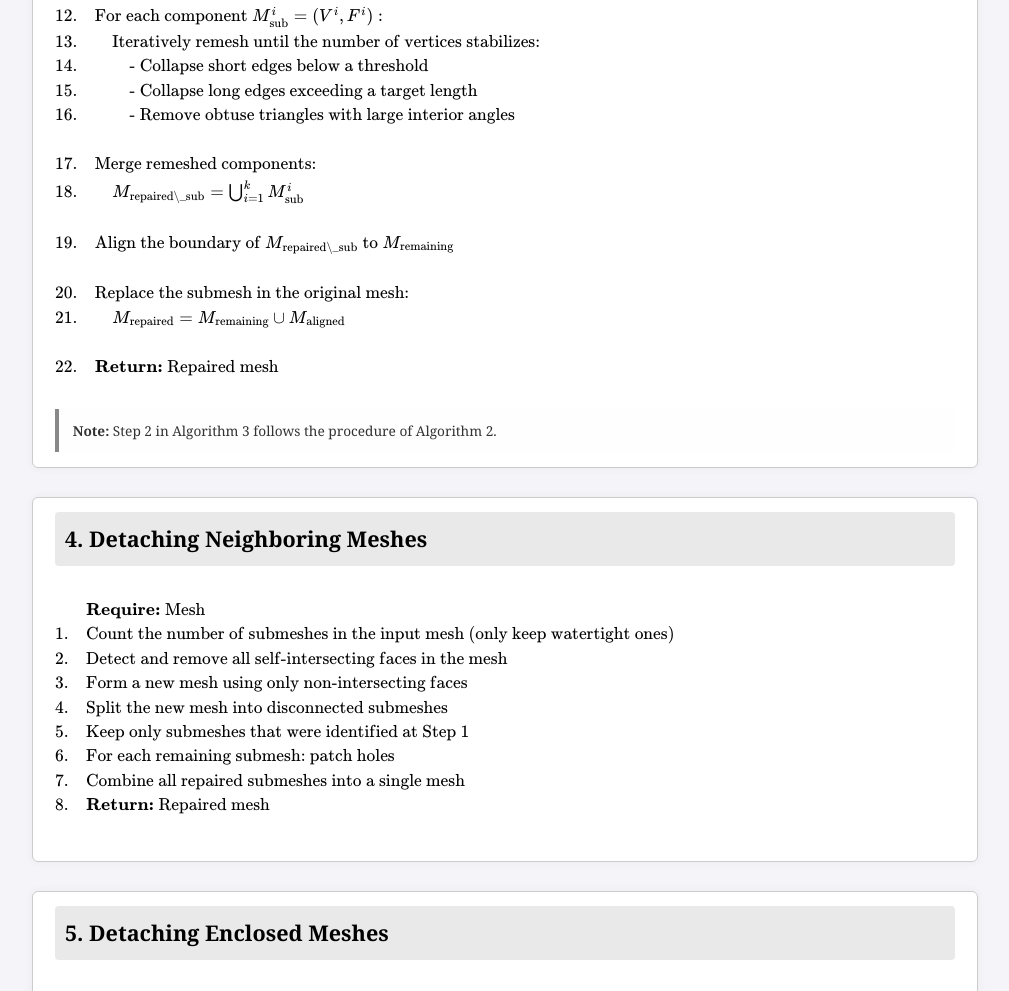
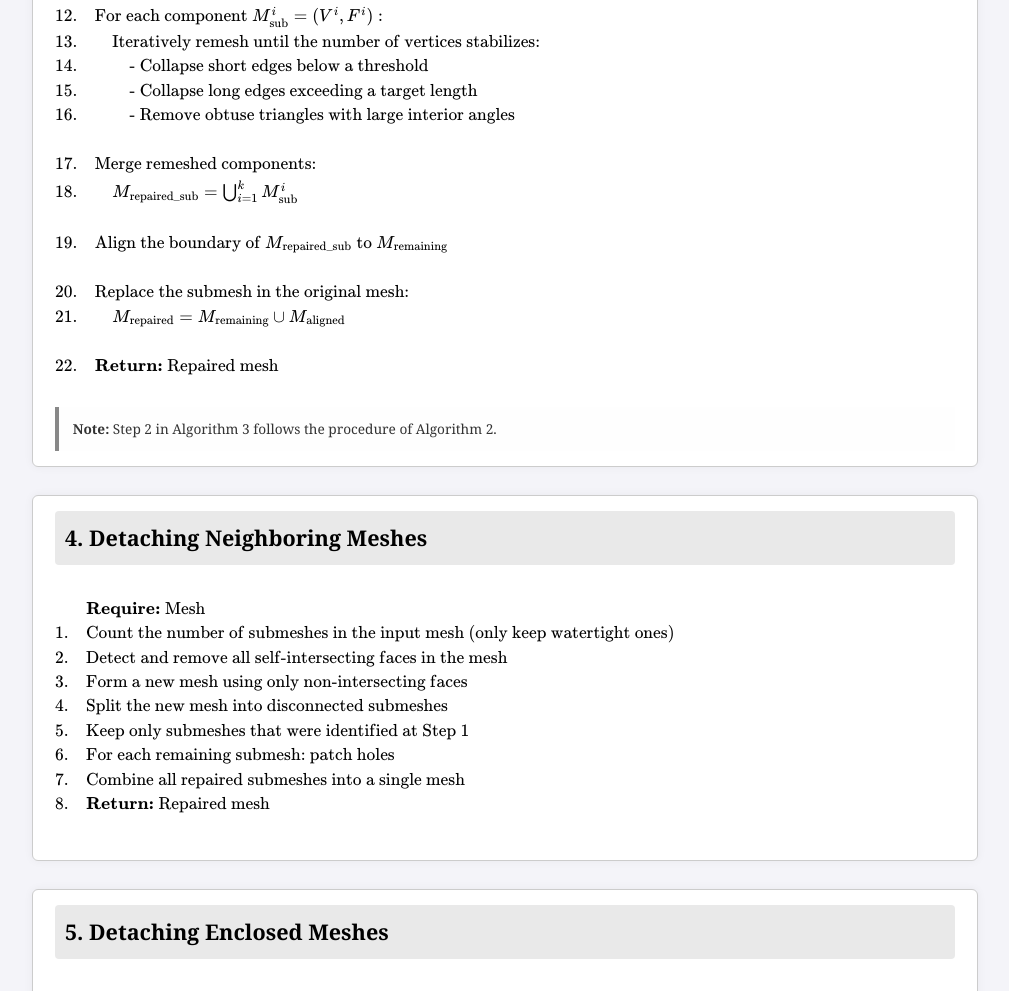
Before and after one commit to kenichi-maeda/fixmeshAlgo, a plain HTML site: page index.html in a window 1280 px wide. Shown: the part 1886-2877 px from the top of the page, without its empty margins (135-1144 px from the left). Drawn offline with nearby package versions, Linux system fonts and the light colour scheme.

Commit message:
Fix typo

```diff
--- a/index.html
+++ b/index.html
@@ -172,9 +172,9 @@
       16. & \quad \quad \text{- Remove obtuse triangles with large interior angles} \\
       & \\
       17. & \text{Merge remeshed components:} \\
-      18. & \quad M_{\text{repaired\_sub}} = \bigcup_{i=1}^k M_{\text{sub}}^i \\
+      18. & \quad M_{\text{repaired_sub}} = \bigcup_{i=1}^k M_{\text{sub}}^i \\
       & \\
-      19. & \text{Align the boundary of } M_{\text{repaired\_sub}} \text{ to } M_{\text{remaining}} \\
+      19. & \text{Align the boundary of } M_{\text{repaired_sub}} \text{ to } M_{\text{remaining}} \\
       & \\
       20. & \text{Replace the submesh in the original mesh:} \\
       21. & \quad M_{\text{repaired}} = M_{\text{remaining}} \cup M_{\text{aligned}} \\
```
